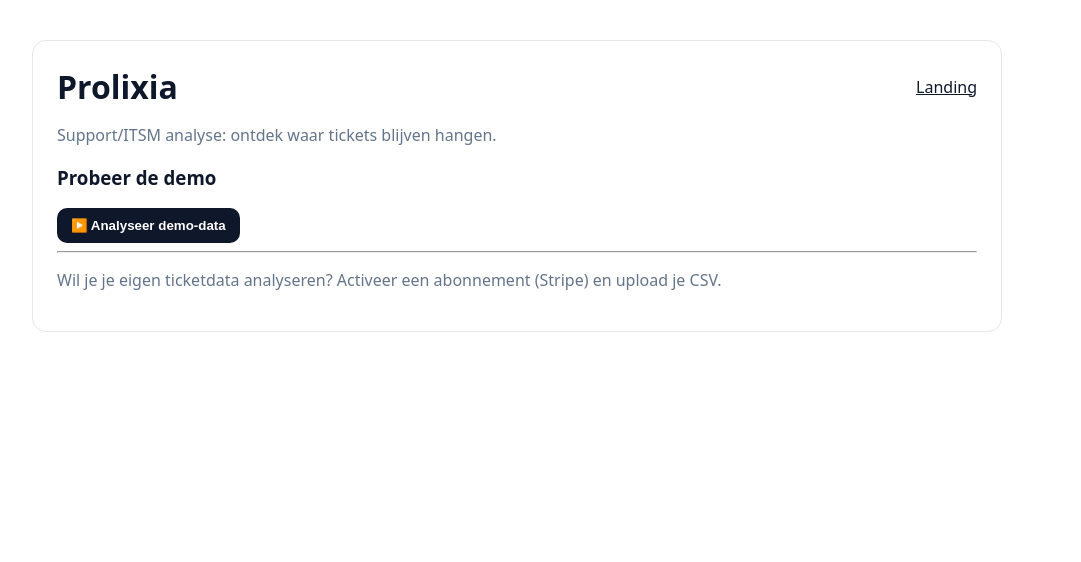
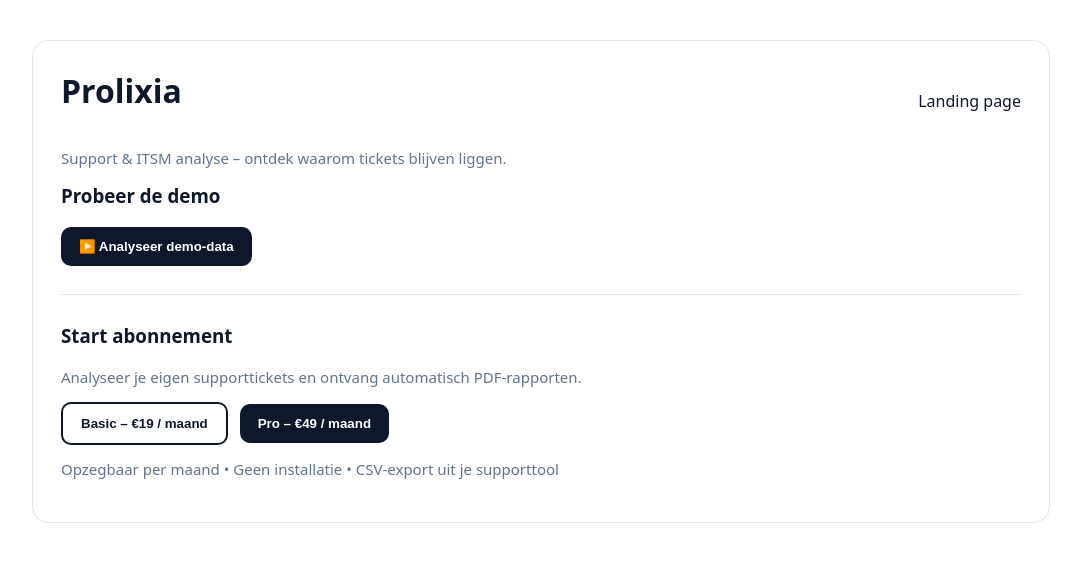
Before and after one commit to Aboe1/process-detector, a FastAPI app: page / in a window 1280 px wide. Shown: the top 562 px of the page, without its empty margins (8-1089 px from the left). Run offline with FastAPI, Linux system fonts and the light colour scheme.

Commit message:
Restore subscription buttons and support-focused app UI

```diff
--- a/templates/index.html
+++ b/templates/index.html
@@ -3,52 +3,136 @@
 <head>
   <meta charset="UTF-8" />
   <meta name="viewport" content="width=device-width, initial-scale=1"/>
-  <title>Prolixia – App</title>
+  <title>Prolixia – Support Process Analyzer</title>
+
   <style>
-    body { font-family: system-ui, -apple-system, Segoe UI, Roboto, Arial, sans-serif; margin: 40px; color:#0f172a; }
-    .card { max-width: 920px; padding: 24px; border: 1px solid #e5e7eb; border-radius: 14px; }
-    .row { display:flex; gap:10px; flex-wrap: wrap; align-items:center; }
-    .btn { padding: 10px 14px; border-radius: 10px; border:0; cursor:pointer; background:#0f172a; color:#fff; font-weight:800; }
-    .btn.secondary { background:#fff; color:#0f172a; border:2px solid #0f172a; }
-    .muted { color:#64748b; }
-    a { color:#0f172a; }
+    body {
+      font-family: system-ui, -apple-system, Segoe UI, Roboto, Arial, sans-serif;
+      margin: 40px;
+      color: #0f172a;
+      background: #ffffff;
+    }
+    h1, h2, h3 { margin-top: 0; }
+    .card {
+      max-width: 960px;
+      padding: 28px;
+      border: 1px solid #e5e7eb;
+      border-radius: 16px;
+      background: #ffffff;
+    }
+    .row {
+      display: flex;
+      gap: 12px;
+      flex-wrap: wrap;
+      align-items: center;
+    }
+    .btn {
+      padding: 12px 18px;
+      border-radius: 10px;
+      border: 0;
+      cursor: pointer;
+      font-weight: 800;
+      background: #0f172a;
+      color: #ffffff;
+    }
+    .btn.secondary {
+      background: #ffffff;
+      color: #0f172a;
+      border: 2px solid #0f172a;
+    }
+    .muted {
+      color: #64748b;
+      font-size: 15px;
+    }
+    hr {
+      margin: 28px 0;
+      border: none;
+      border-top: 1px solid #e5e7eb;
+    }
+    input[type="file"], input[type="number"] {
+      padding: 8px;
+      border-radius: 8px;
+      border: 1px solid #cbd5f5;
+    }
+    a { color: #0f172a; text-decoration: none; }
   </style>
 </head>
+
 <body>
+
   <div class="card">
+
+    <!-- HEADER -->
     <div class="row" style="justify-content:space-between;">
-      <h1 style="margin:0;">Prolixia</h1>
-      <a href="/landing">Landing</a>
+      <h1>Prolixia</h1>
+      <a href="/landing">Landing page</a>
     </div>
 
-    <p class="muted">Support/ITSM analyse: ontdek waar tickets blijven hangen.</p>
+    <p class="muted">
+      Support & ITSM analyse – ontdek waarom tickets blijven liggen.
+    </p>
 
+    <!-- NIET ACTIEF (GEEN ABONNEMENT) -->
     {% if not active %}
+
       <h3>Probeer de demo</h3>
+
       {% if not demo_used %}
         <form method="post" action="/demo">
           <button class="btn">▶️ Analyseer demo-data</button>
         </form>
       {% else %}
-        <p class="muted">✅ Demo al gebruikt (open incognito of verwijder cookie om opnieuw te testen)</p>
+        <p class="muted">✅ Demo al gebruikt</p>
       {% endif %}
 
       <hr>
+
+      <h3>Start abonnement</h3>
       <p class="muted">
-        Wil je je eigen ticketdata analyseren? Activeer een abonnement (Stripe) en upload je CSV.
+        Analyseer je eigen supporttickets en ontvang automatisch PDF-rapporten.
       </p>
 
+      <div class="row">
+        <!-- Deze routes koppelen we in de volgende stap aan Stripe -->
+        <form method="post" action="/subscribe/basic">
+          <button class="btn secondary">
+            Basic – €19 / maand
+          </button>
+        </form>
+
+        <form method="post" action="/subscribe/pro">
+          <button class="btn">
+            Pro – €49 / maand
+          </button>
+        </form>
+      </div>
+
+      <p class="muted" style="margin-top:14px;">
+        Opzegbaar per maand • Geen installatie • CSV-export uit je supporttool
+      </p>
+
+    <!-- ACTIEF (ABONNEMENT AAN) -->
     {% else %}
-      <p>Welkom terug <b>{{ email }}</b> ({{ plan|upper }})</p>
+
+      <p>
+        Welkom <strong>{{ email }}</strong>
+        <span class="muted">({{ plan|upper }})</span>
+      </p>
+
+      <h3>Upload je support-CSV</h3>
 
       <form id="uploadForm" class="row">
         <input type="file" name="file" accept=".csv,text/csv" required />
         <input type="number" name="rate" min="1" step="1" value="60" />
-        <button class="btn" type="submit">Analyseer & genereer PDF</button>
+        <button class="btn" type="submit">
+          Analyseer & genereer PDF
+        </button>
       </form>
 
       <p id="msg" class="muted"></p>
+
     {% endif %}
+
   </div>
 
   {% if active %}
@@ -58,6 +142,7 @@
       const fd = new FormData(e.target);
       const res = await fetch("/upload", { method: "POST", body: fd });
       const data = await res.json();
+
       if (data.filename) {
         window.location = "/download/" + encodeURIComponent(data.filename);
       } else {
@@ -66,5 +151,6 @@
     });
   </script>
   {% endif %}
+
 </body>
 </html>
```
